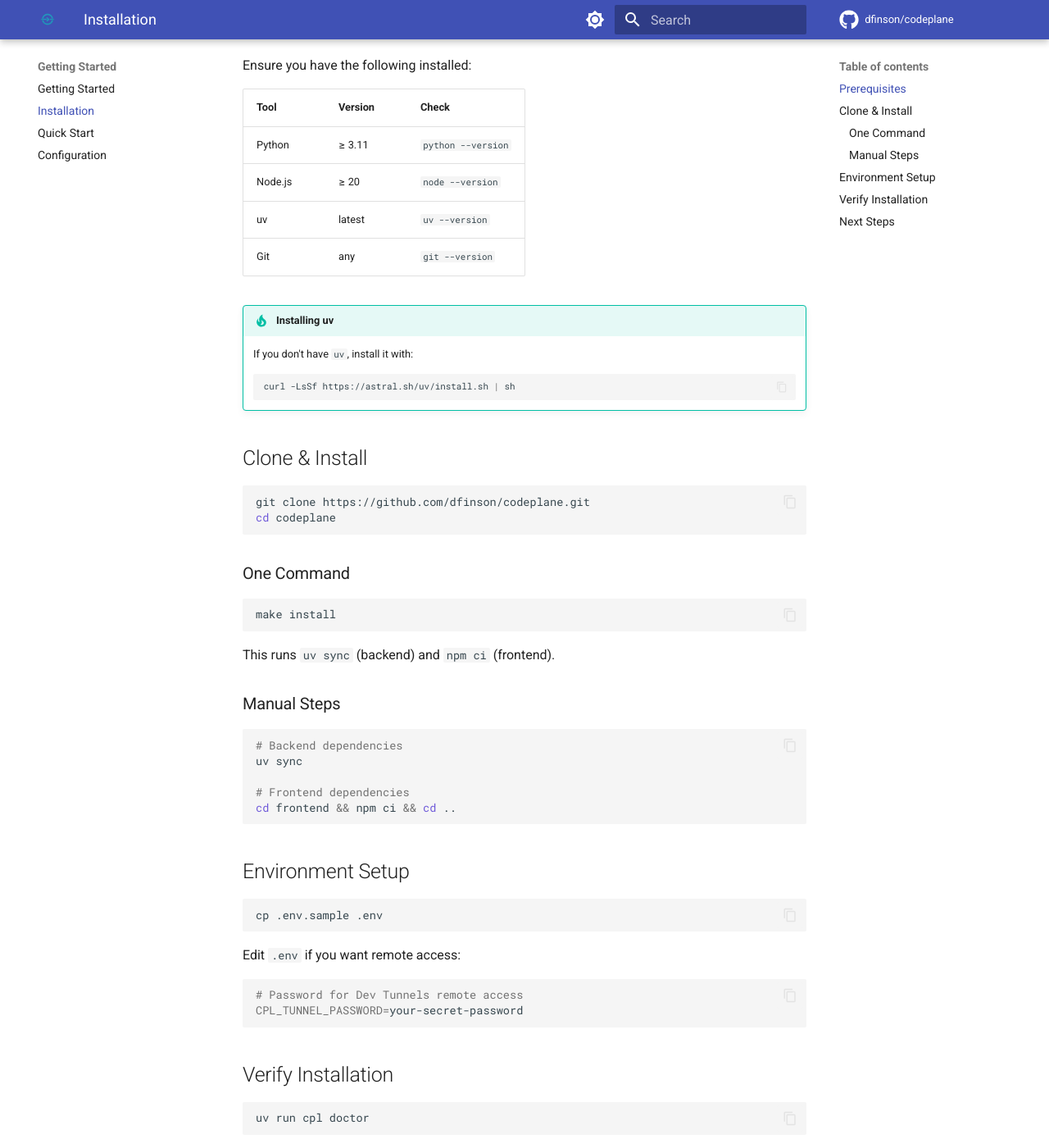
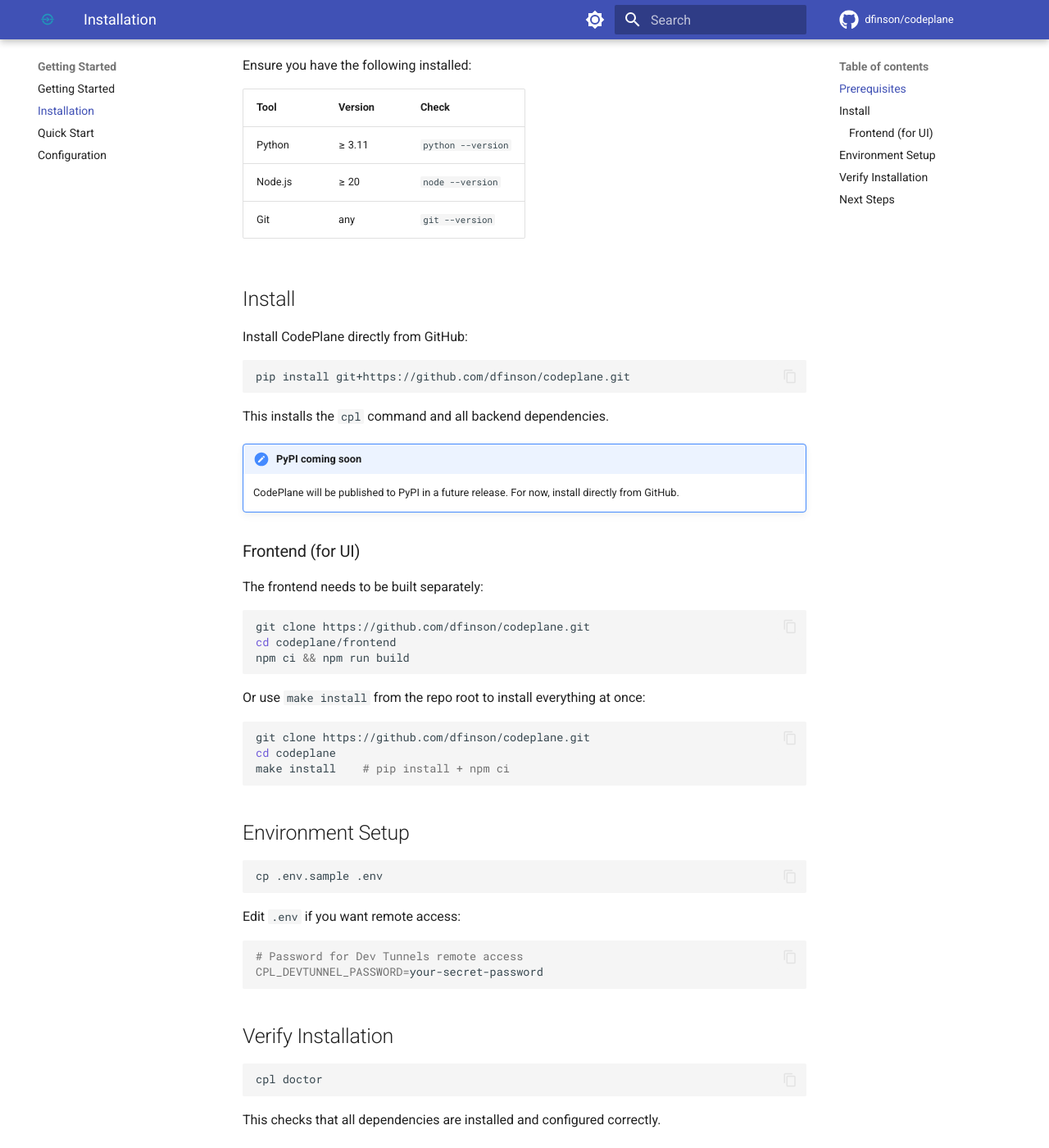
Before and after one commit to dfinson/agent-tower, an MkDocs documentation site: the page built from docs/getting-started/installation.md, in a window 1280 px wide and 1400 px high, scrolled down 212 px. Shown: the whole window at 82% size. Built offline with MkDocs 1.6.1 and Material for MkDocs 9.7.7, drawn with Linux system fonts in a browser that asks for light colours; comment, search, counter and statistics services are not loaded.

Commit message:
docs: update install instructions for pip install from GitHub
- Installation is now pip install git+https://github.com/dfinson/codeplane.git
- cpl command available directly on PATH (no uv run prefix needed)
- Replace all 'uv run cpl' with 'cpl' in user-facing docs
- Keep 'uv run' in contributing docs (dev workflow still uses uv)
- Update README quick start for pip install flow
- Note PyPI publishing as coming soon

Co-authored-by: Copilot <223556219+Copilot@users.noreply.github.com>

````diff
--- a/docs/getting-started/installation.md
+++ b/docs/getting-started/installation.md
@@ -8,38 +8,37 @@ Ensure you have the following installed:
 |------|---------|-------|
 | Python | ≥ 3.11 | `python --version` |
 | Node.js | ≥ 20 | `node --version` |
-| uv | latest | `uv --version` |
 | Git | any | `git --version` |
 
-!!! tip "Installing uv"
-    If you don't have `uv`, install it with:
-    ```bash
-    curl -LsSf https://astral.sh/uv/install.sh | sh
-    ```
+## Install
 
-## Clone & Install
+Install CodePlane directly from GitHub:
+
+```bash
+pip install git+https://github.com/dfinson/codeplane.git
+```
+
+This installs the `cpl` command and all backend dependencies.
+
+!!! note "PyPI coming soon"
+    CodePlane will be published to PyPI in a future release. For now, install directly from GitHub.
+
+### Frontend (for UI)
+
+The frontend needs to be built separately:
+
+```bash
+git clone https://github.com/dfinson/codeplane.git
+cd codeplane/frontend
+npm ci && npm run build
+```
+
+Or use `make install` from the repo root to install everything at once:
 
 ```bash
 git clone https://github.com/dfinson/codeplane.git
 cd codeplane
-```
-
-### One Command
-
-```bash
-make install
-```
-
-This runs `uv sync` (backend) and `npm ci` (frontend).
-
-### Manual Steps
-
-```bash
-# Backend dependencies
-uv sync
-
-# Frontend dependencies
-cd frontend && npm ci && cd ..
+make install    # pip install + npm ci
 ```
 
 ## Environment Setup
@@ -52,13 +51,13 @@ Edit `.env` if you want remote access:
 
 ```bash
 # Password for Dev Tunnels remote access
-CPL_TUNNEL_PASSWORD=your-secret-password
+CPL_DEVTUNNEL_PASSWORD=your-secret-password
 ```
 
 ## Verify Installation
 
 ```bash
-uv run cpl doctor
+cpl doctor
 ```
 
 This checks that all dependencies are installed and configured correctly.
````
Also changed, not shown: README.md (+20 -21 lines), docs/getting-started/quick-start.md (+4 -5 lines), docs/guide/analytics.md (+1 -1 lines), docs/guide/remote-access.md (+3 -3 lines), docs/reference/cli.md (+11 -11 lines).
